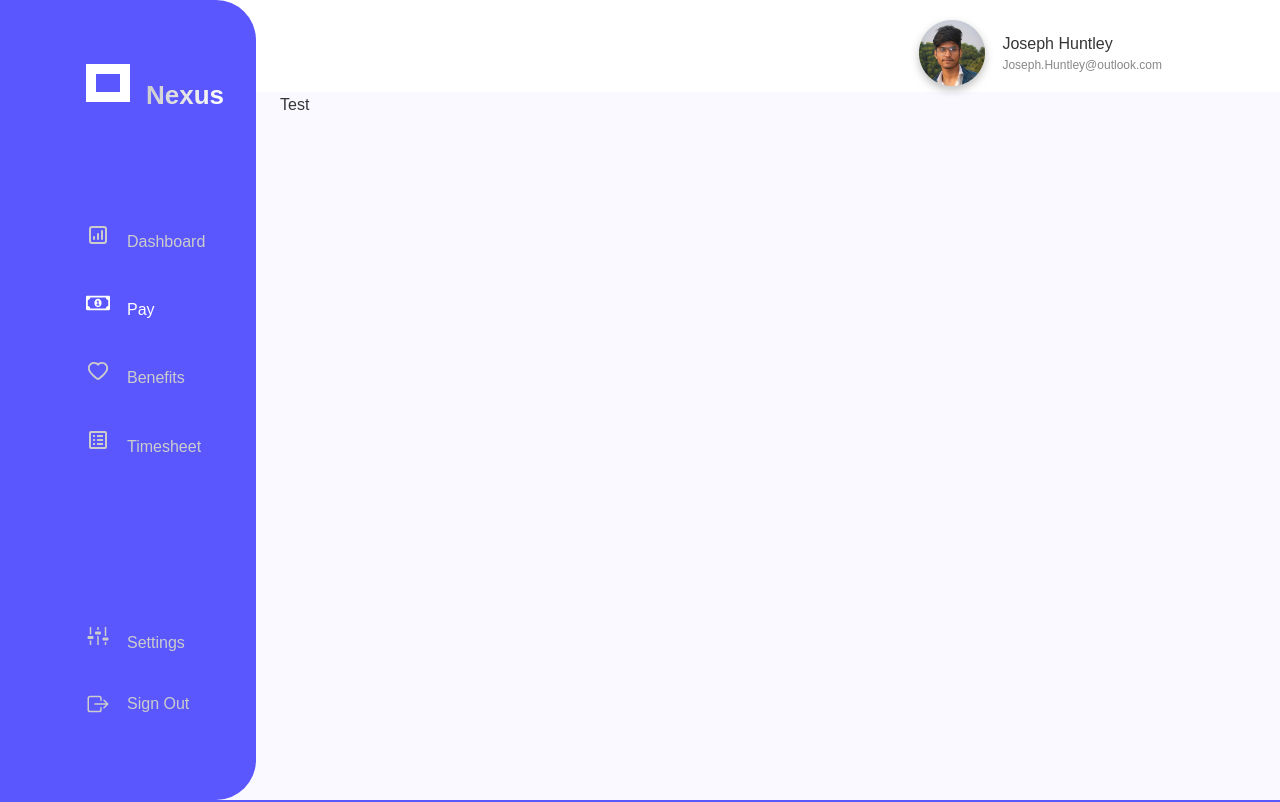
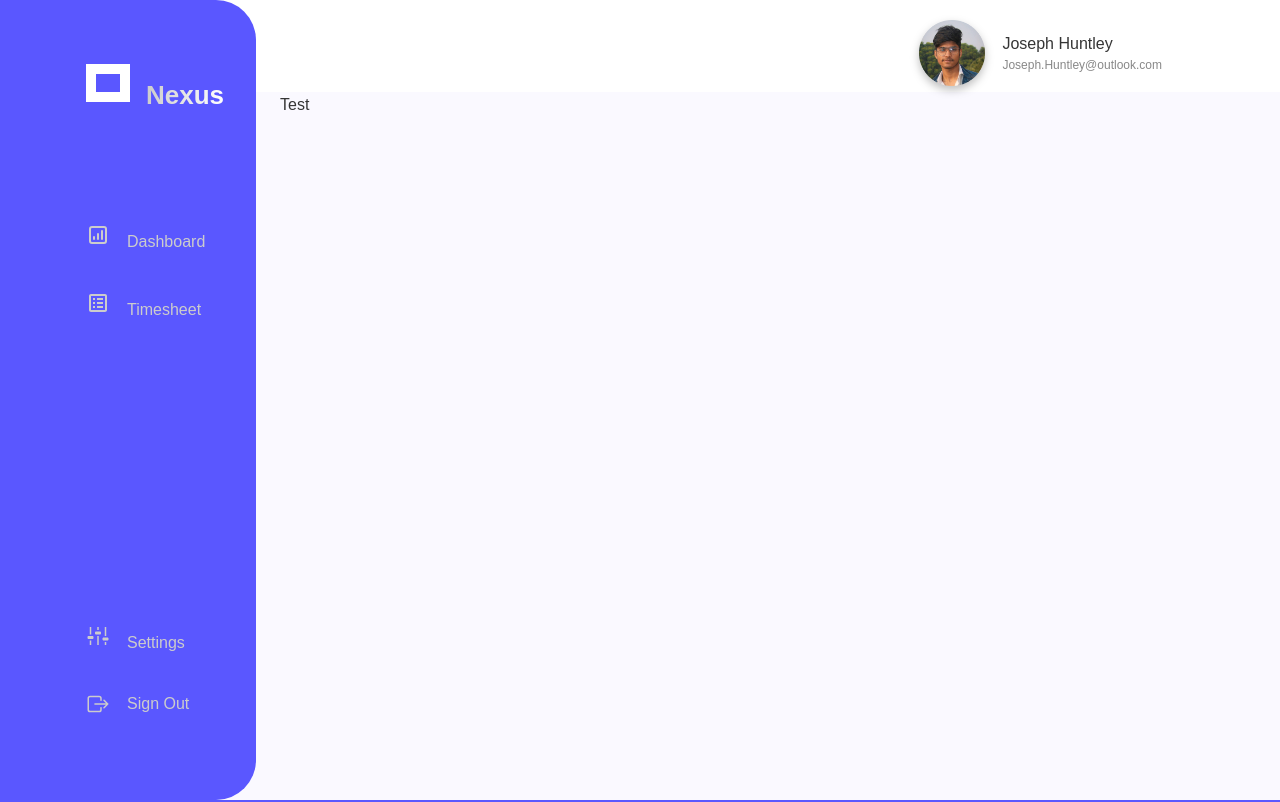
Before and after one commit to JosephHuntley/nexus, a Next.js app: page /pay in a window 1280 px wide. Shown: the top 802 px of the page. Built offline with nearby package versions, Linux system fonts and the light colour scheme.

Commit message:
Temp removed links for Benefits and Pay

```diff
--- a/src/layout/MobileMenu/MobileMenu.tsx
+++ b/src/layout/MobileMenu/MobileMenu.tsx
@@ -39,7 +39,7 @@ function MobileMenu() {
 								route={router.asPath === '/dashboard'}>
 								Dashboard
 							</StyledLink>
-							<StyledLink
+							{/* <StyledLink
 								href='/pay'
 								route={router.asPath === '/pay'}>
 								Pay
@@ -48,7 +48,7 @@ function MobileMenu() {
 								href='/benefits'
 								route={router.asPath === '/benefits'}>
 								Benefits
-							</StyledLink>
+							</StyledLink> */}
 							<StyledLink
 								href='/timesheet'
 								route={router.asPath === '/timesheet'}>
--- a/src/layout/Sidebar/Sidebar.jsx
+++ b/src/layout/Sidebar/Sidebar.jsx
@@ -30,7 +30,7 @@ const Sidebar = () => {
 						</Icon>
 						Dashboard
 					</StyledLink>
-					<StyledLink
+					{/* <StyledLink
 						href='/pay'
 						route={router.asPath === '/pay'}>
 						<Icon className=''>
@@ -45,7 +45,7 @@ const Sidebar = () => {
 							<AiOutlineHeart />
 						</Icon>
 						Benefits
-					</StyledLink>
+					</StyledLink> */}
 					<StyledLink
 						href='/timesheet'
 						route={router.asPath === '/timesheet'}>
```
